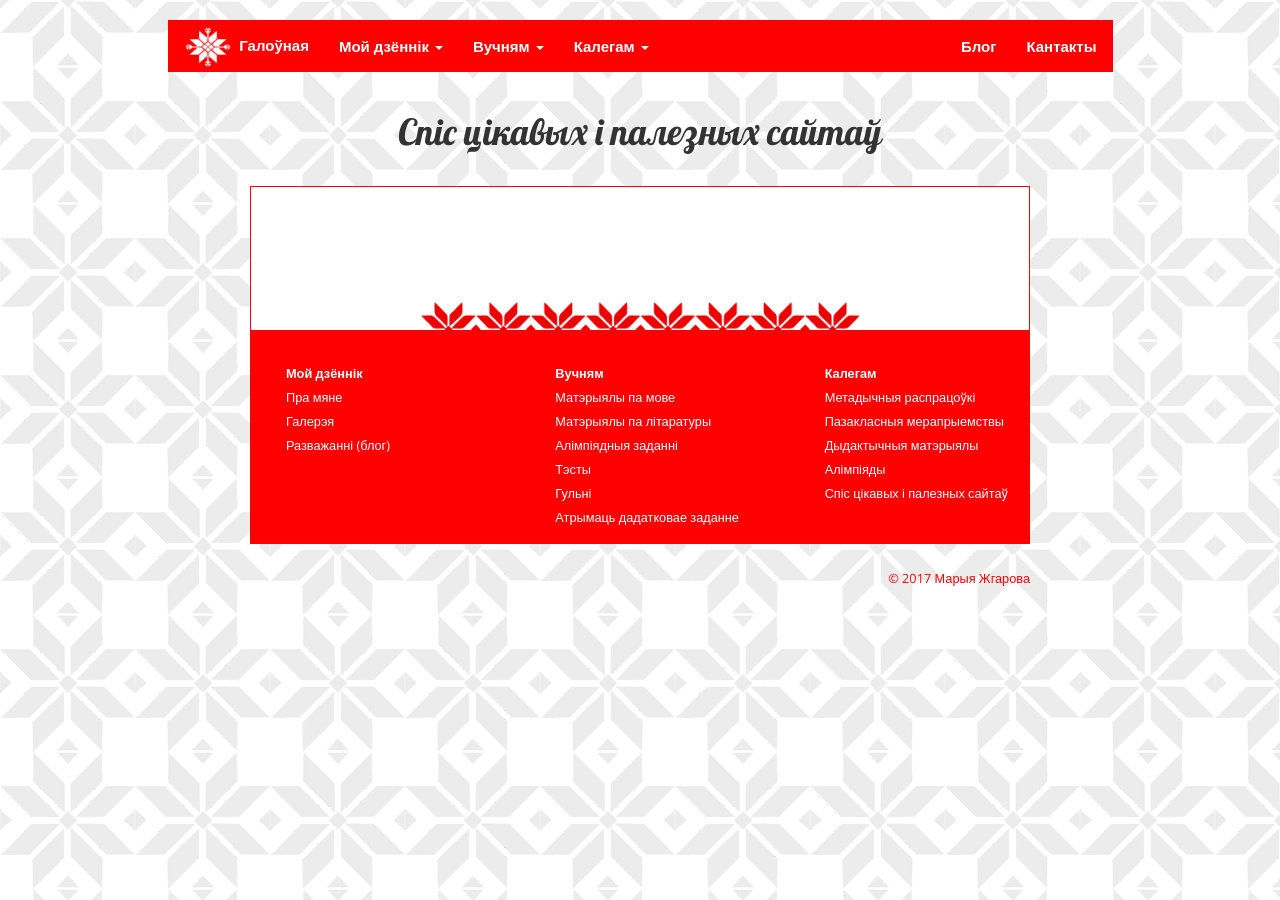
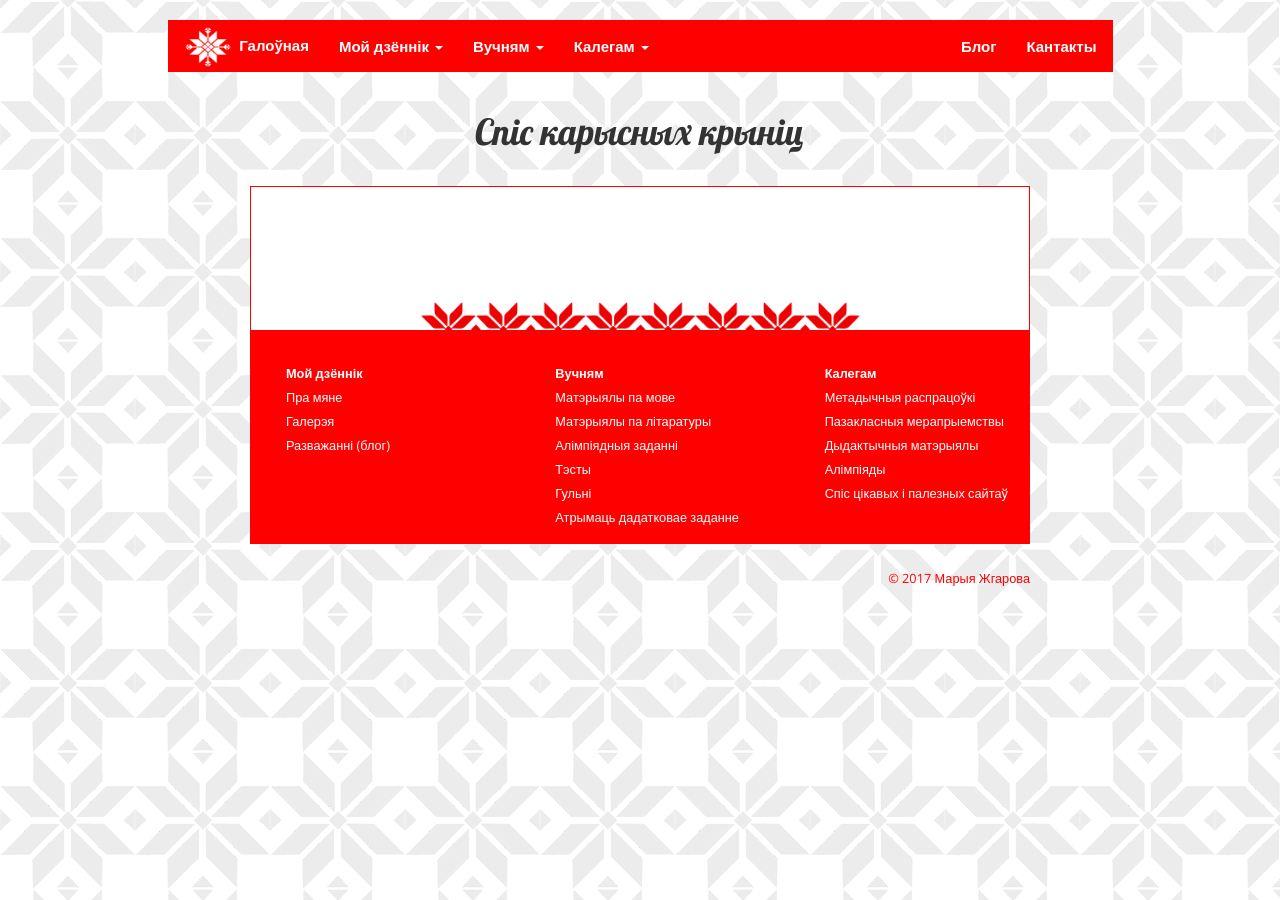
Before and after one commit to vzhgareva/vzhgareva.github.io, a Jekyll site: the page built from links.html, in a window 1280 px wide. Built offline with Jekyll 4.4.1, drawn with Linux system fonts in a browser that asks for light colours.

Commit message:
Update links.html

```diff
--- a/links.html
+++ b/links.html
@@ -1,4 +1,4 @@
 ---
 layout: default
-title: Спіс цікавых і палезных сайтаў
+title: Спіс карысных крыніц
 ---
```
